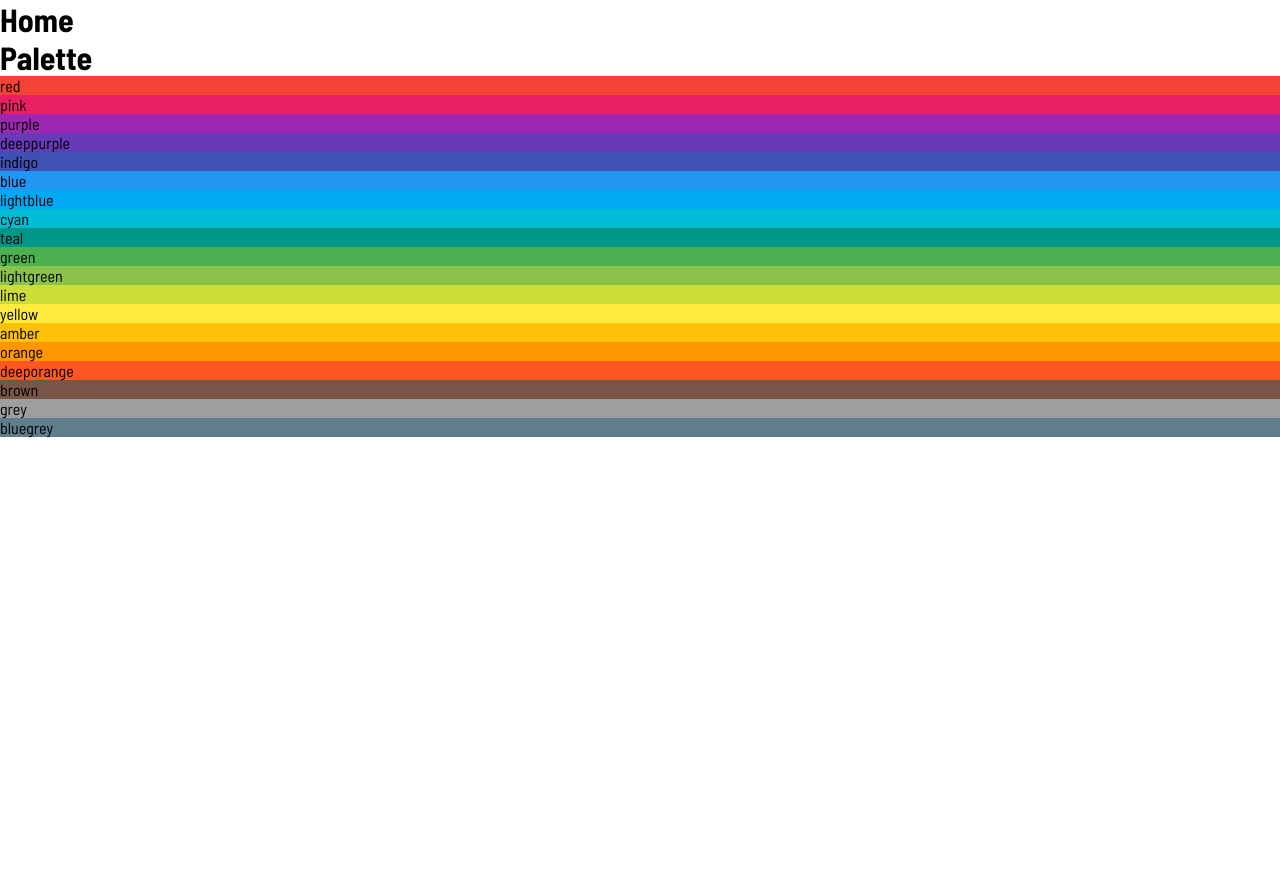
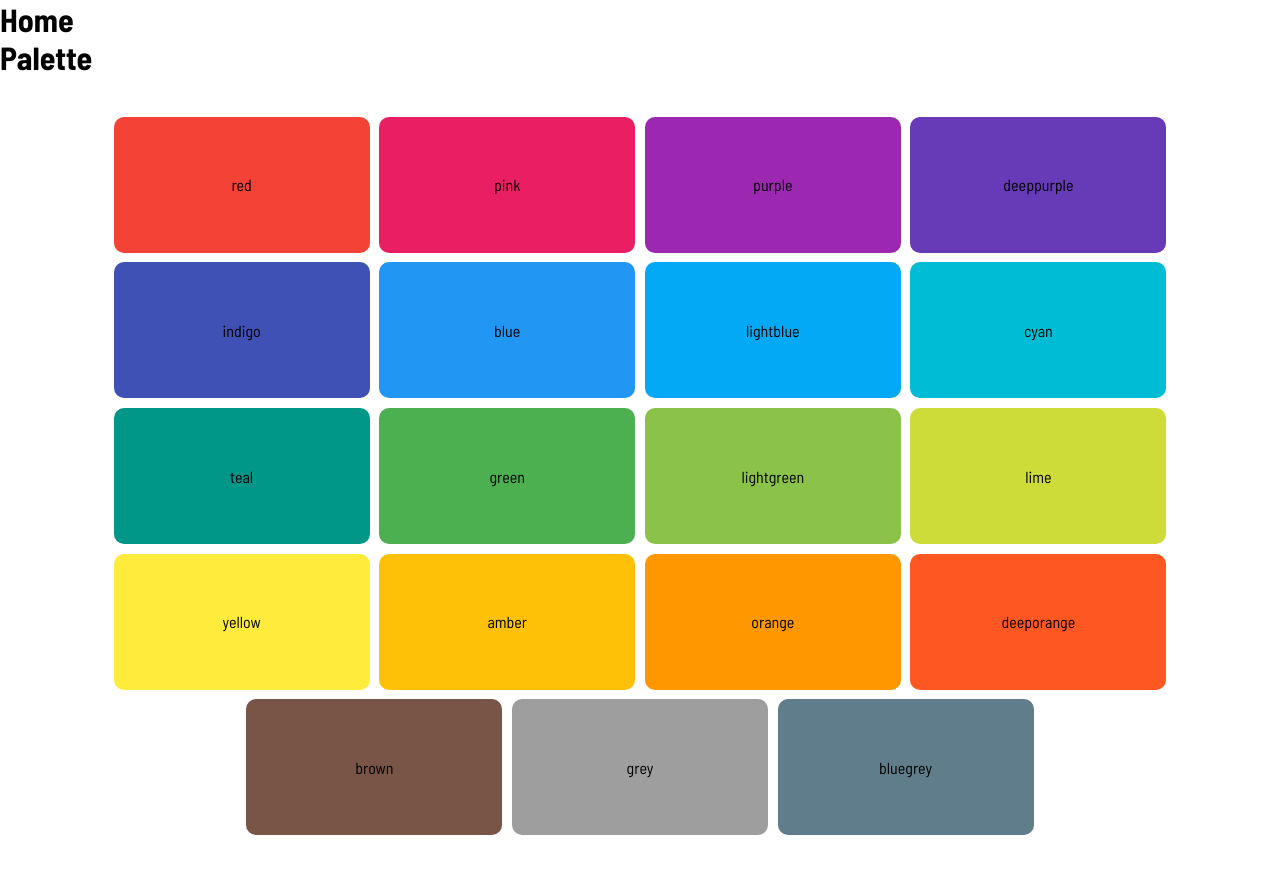
Before and after one commit to shahreaz0/shade, a React (Vite) app: page / in a window 1280 px wide. Before the commit the page ends 800 px from the top, so only its background shows below. Built offline with nearby package versions, Linux system fonts and the light colour scheme.

Commit message:
Style ColorBox component

```diff
--- a/index.html
+++ b/index.html
@@ -7,6 +7,6 @@
   </head>
   <body>
     <div id="root"></div>
-    <script type="module" src="/src/main.jsx"></script>
+    <script type="module" src="/src/index.jsx"></script>
   </body>
 </html>
--- /dev/null
+++ b/src/App.css
@@ -0,0 +1,3 @@
+.App {
+	height: 100vh;
+}
--- a/src/App.jsx
+++ b/src/App.jsx
@@ -3,7 +3,7 @@ import Palette from "./components/Palette";
 import colorPalettes from "./utils/seedColors";
 function App() {
   return (
-    <div>
+    <div className="App">
       <h1>Home</h1>
       <Palette colorPalette={colorPalettes[0]} />
     </div>
--- /dev/null
+++ b/src/components/ColorBox.css
@@ -0,0 +1,9 @@
+.ColorBox {
+	width: 20%;
+	height: 17%;
+	margin: 0.3rem;
+	border-radius: 10px;
+	display: flex;
+	justify-content: center;
+	align-items: center;
+}
--- a/src/components/ColorBox.jsx
+++ b/src/components/ColorBox.jsx
@@ -1,4 +1,5 @@
 import React, { Component } from "react";
+import "./ColorBox.css";
 
 export default class ColorBox extends Component {
 	constructor(props) {
@@ -8,8 +9,8 @@ export default class ColorBox extends Component {
 	render() {
 		const { name, color } = this.props;
 		return (
-			<div className="ColorBox">
-				<div style={{ backgroundColor: color }}>{name}</div>
+			<div className="ColorBox" style={{ backgroundColor: color }}>
+				{name}
 			</div>
 		);
 	}
--- /dev/null
+++ b/src/components/Palette.css
@@ -0,0 +1,7 @@
+.Palette-color-boxes {
+	height: 100vh;
+	display: flex;
+	flex-wrap: wrap;
+	align-content: center;
+	justify-content: center;
+}
--- a/src/components/Palette.jsx
+++ b/src/components/Palette.jsx
@@ -1,5 +1,6 @@
 import React, { Component } from "react";
 import ColorBox from "./ColorBox";
+import "./Palette.css";
 
 export default class Palette extends Component {
 	constructor(props) {
```
Also changed, not shown: src/index.jsx (renamed from src/main.jsx).
